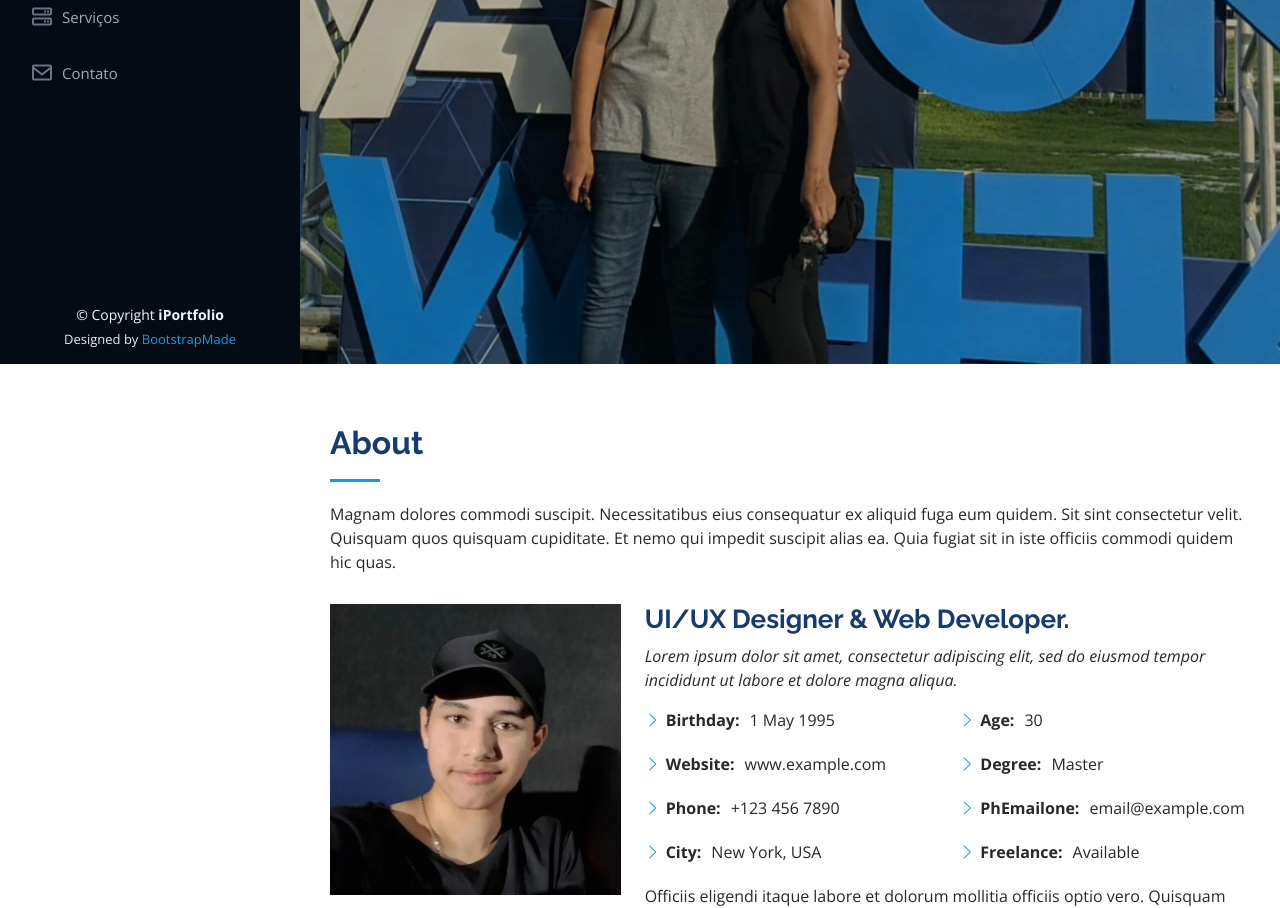
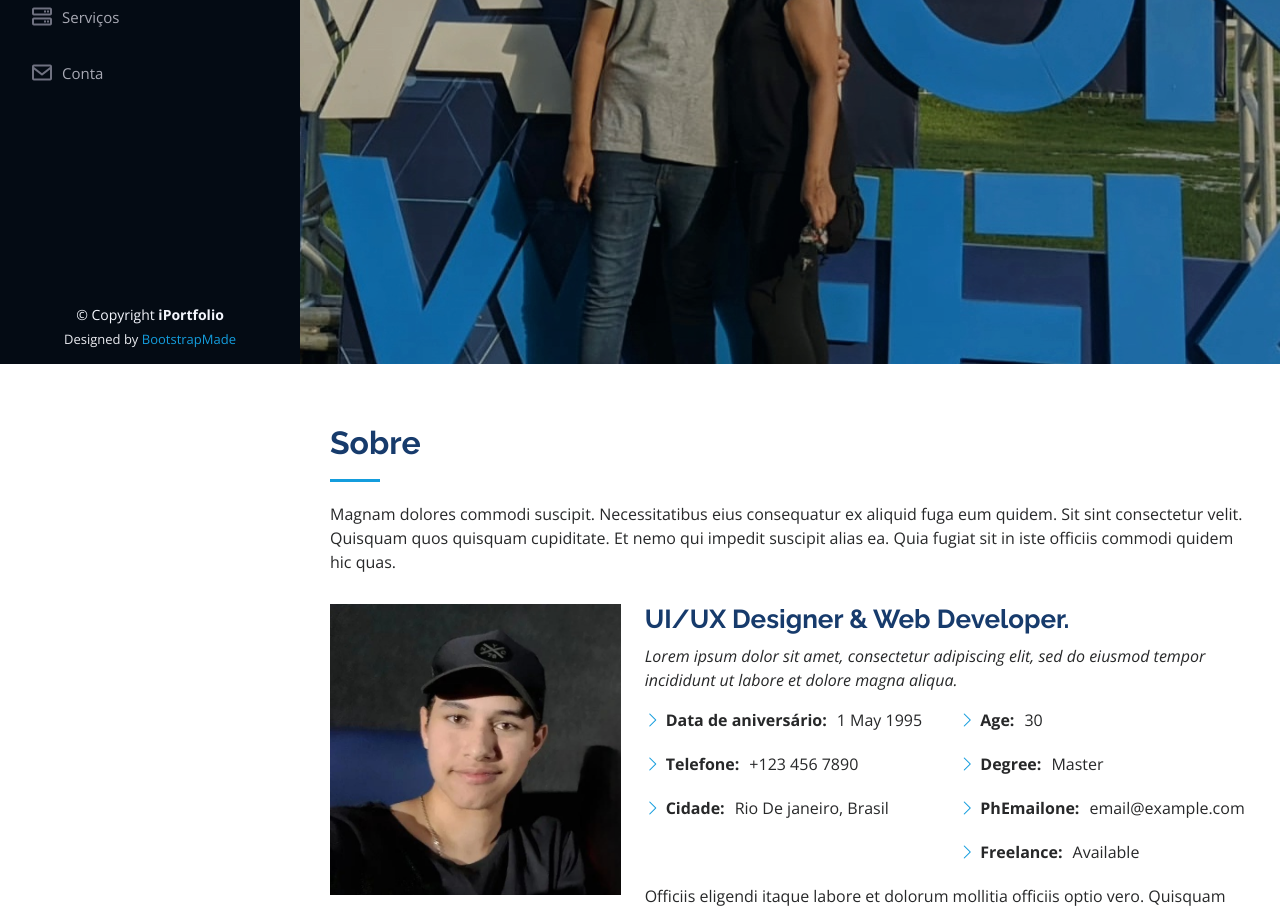
Before and after one commit to Gilvan037/Portfolio, a plain HTML site: page index.html in a window 1280 px wide. Shown: the part 436-1344 px from the top of the page. Drawn offline with nearby package versions, Linux system fonts and the light colour scheme.

Commit message:
Atualizaçâo da sessão sobre

```diff
--- a/index.html
+++ b/index.html
@@ -63,7 +63,7 @@
           <li><a href="#about" class="nav-link scrollto"><i class="bx bx-user"></i> <span>Sobre</span></a></li>
           <li><a href="#resume" class="nav-link scrollto"><i class="bx bx-file-blank"></i> <span>Currículo</span></a></li>
           <li><a href="#services" class="nav-link scrollto"><i class="bx bx-server"></i> <span>Serviços</span></a></li>
-          <li><a href="#contact" class="nav-link scrollto"><i class="bx bx-envelope"></i> <span>Contato</span></a></li>
+          <li><a href="#contact" class="nav-link scrollto"><i class="bx bx-envelope"></i> <span>Conta</span></a></li>
         </ul>
       </nav><!-- .nav-menu -->
     </div>
@@ -84,7 +84,7 @@
       <div class="container">
 
         <div class="section-title">
-          <h2>About</h2>
+          <h2>Sobre</h2>
           <p>Magnam dolores commodi suscipit. Necessitatibus eius consequatur ex aliquid fuga eum quidem. Sit sint consectetur velit. Quisquam quos quisquam cupiditate. Et nemo qui impedit suscipit alias ea. Quia fugiat sit in iste officiis commodi quidem hic quas.</p>
         </div>
 
@@ -101,10 +101,9 @@
             <div class="row">
               <div class="col-lg-6">
                 <ul>
-                  <li><i class="bi bi-chevron-right"></i> <strong>Birthday:</strong> <span>1 May 1995</span></li>
-                  <li><i class="bi bi-chevron-right"></i> <strong>Website:</strong> <span>www.example.com</span></li>
-                  <li><i class="bi bi-chevron-right"></i> <strong>Phone:</strong> <span>+123 456 7890</span></li>
-                  <li><i class="bi bi-chevron-right"></i> <strong>City:</strong> <span>New York, USA</span></li>
+                  <li><i class="bi bi-chevron-right"></i> <strong>Data de aniversário:</strong> <span>1 May 1995</span></li>
+                  <li><i class="bi bi-chevron-right"></i> <strong>Telefone:</strong> <span>+123 456 7890</span></li>
+                  <li><i class="bi bi-chevron-right"></i> <strong>Cidade:</strong> <span>Rio De janeiro, Brasil</span></li>
                 </ul>
               </div>
               <div class="col-lg-6">
```
